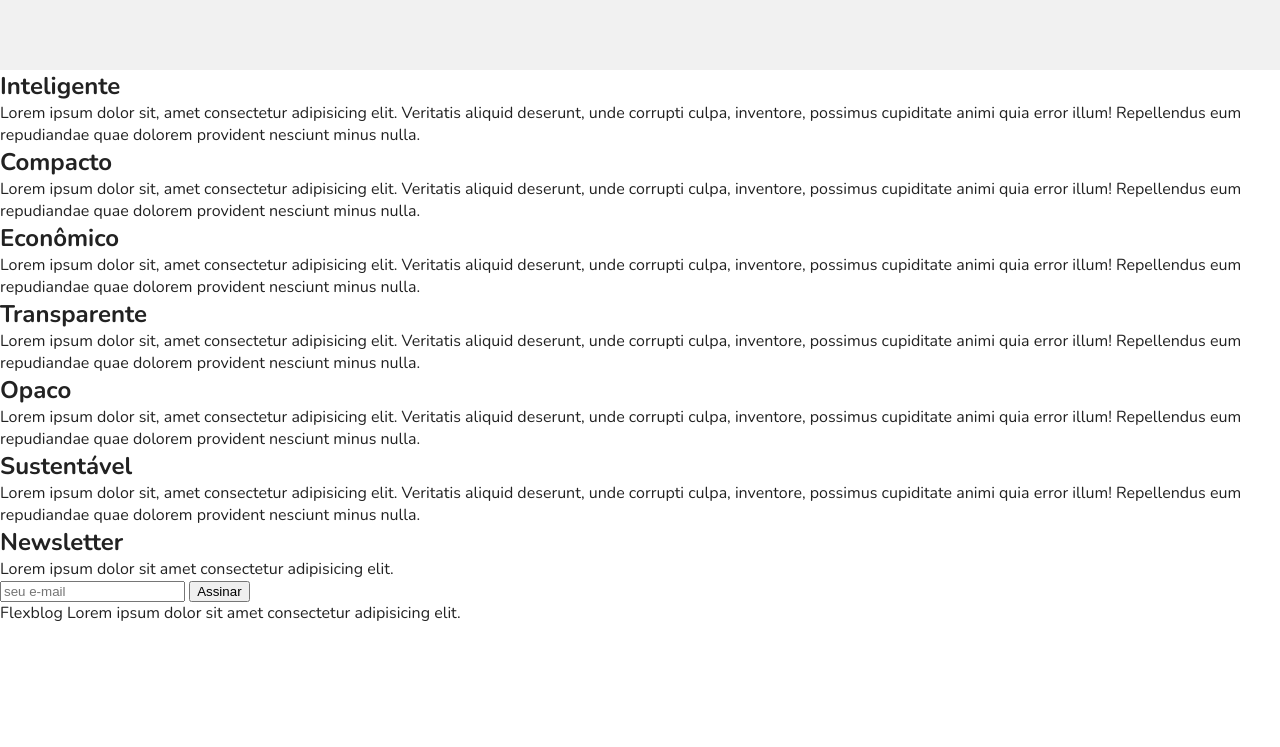
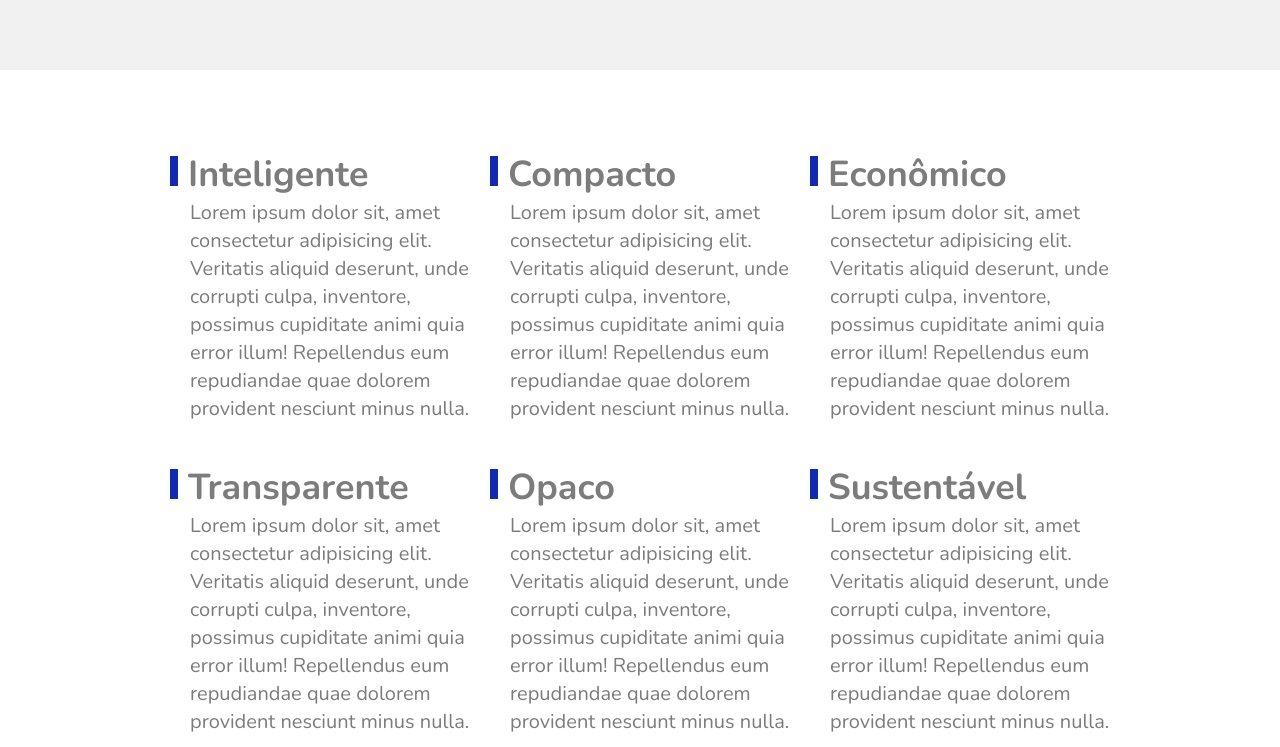
Before and after one commit to EdsonLuiz/flexblog, a website built with Parcel: page src/index.html in a window 1280 px wide. Shown: the part 2733-3480 px from the top of the page. Before the commit the page ends 3357 px from the top, so only its background shows below. Built offline with nearby package versions, Linux system fonts and the light colour scheme.

Commit message:
Add style to section.qualidade

```diff
--- a/src/scss/style.scss
+++ b/src/scss/style.scss
@@ -251,4 +251,37 @@ $blue: #66d9eb;
   }
 }
 
-//10min
+.qualidade {
+  max-width: 960px;
+  margin: 60px auto;
+  display: flex;
+  flex-wrap: wrap;
+
+  .qualidade-item {
+    flex: 1 1 300px;
+    margin: 20px 10px;
+  }
+}
+
+.qualidade-item {
+  h2 {
+    font-size: 2.25em;
+    color: $dark;
+  }
+
+  h2::before {
+    content: "";
+    display: inline-block;
+    width: 8px;
+    height: 30px;
+    margin-right: 10px;
+    background-color: $blue-dark;
+  }
+
+  p {
+    font-size: 1.25em;
+    line-height: 1.4;
+    color: $dark;
+    margin-left: 20px;
+  }
+}
```
